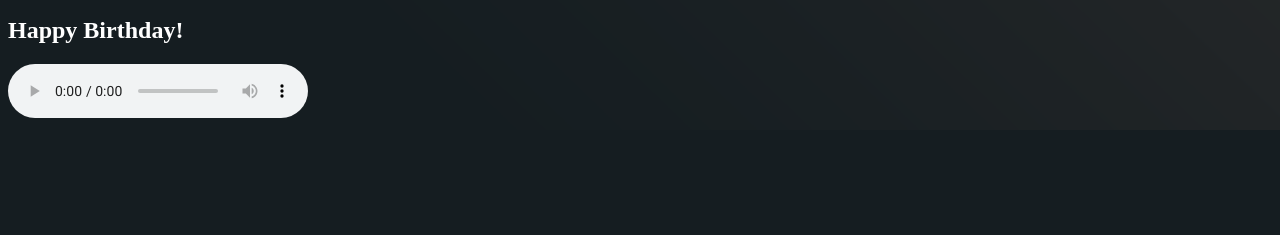
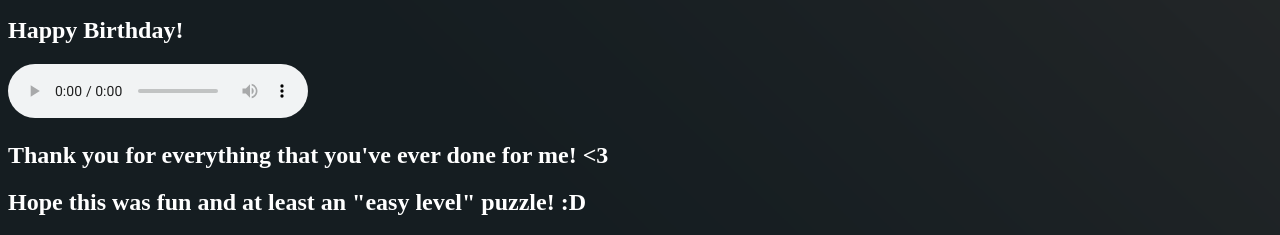
Before and after one commit to Druuxd/Drudev, a plain HTML site: page contact.html in a window 1280 px wide. Shown: the part 760-995 px from the top of the page. Before the commit the page ends 890 px from the top, so only its background shows below. Drawn offline with Linux system fonts and the light colour scheme.

Commit message:
Update contact.html

```diff
--- a/contact.html
+++ b/contact.html
@@ -35,6 +35,8 @@
               Your browser does not support the audio element.
 
             </audio>
+            <h1>Thank you for everything that you've ever done for me! <3</h1>
+            <h1>Hope this was fun and at least an "easy level" puzzle! :D</h1>
         </nav>
     </header>
 </body>
```
